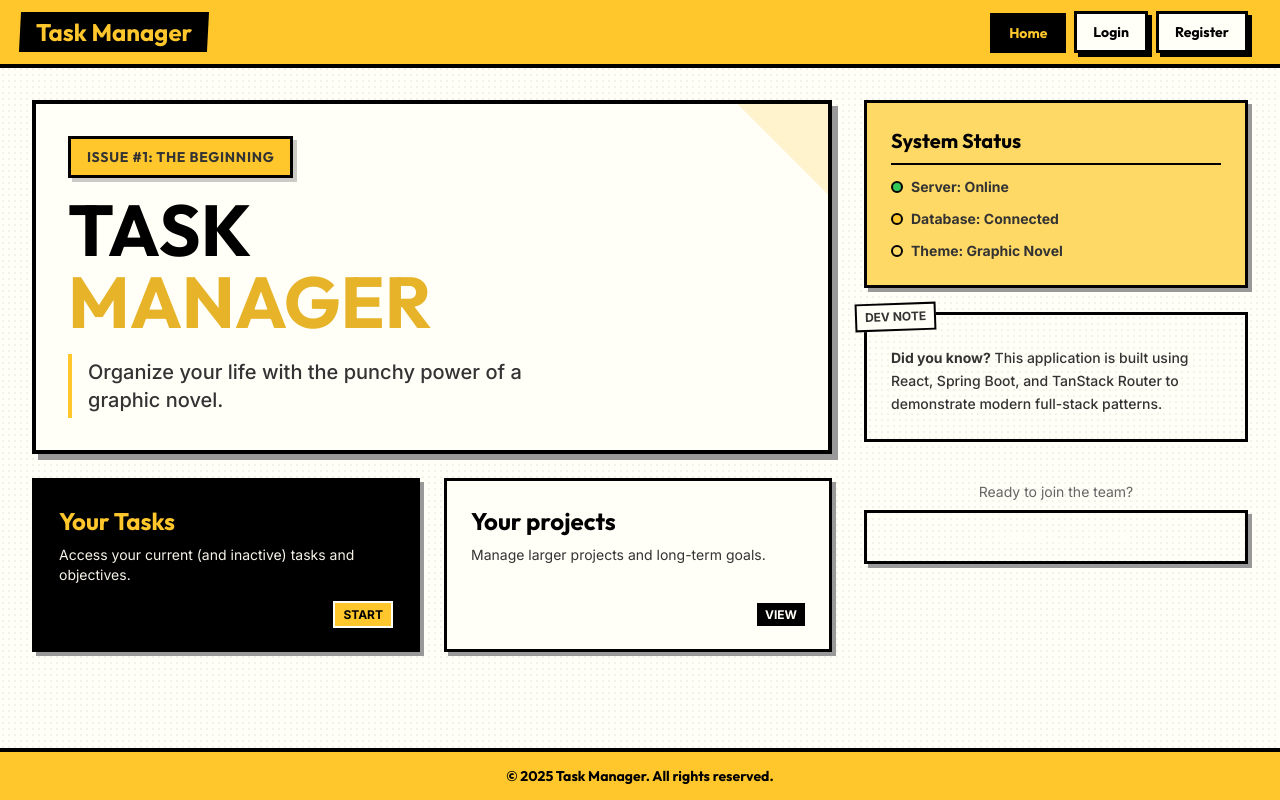
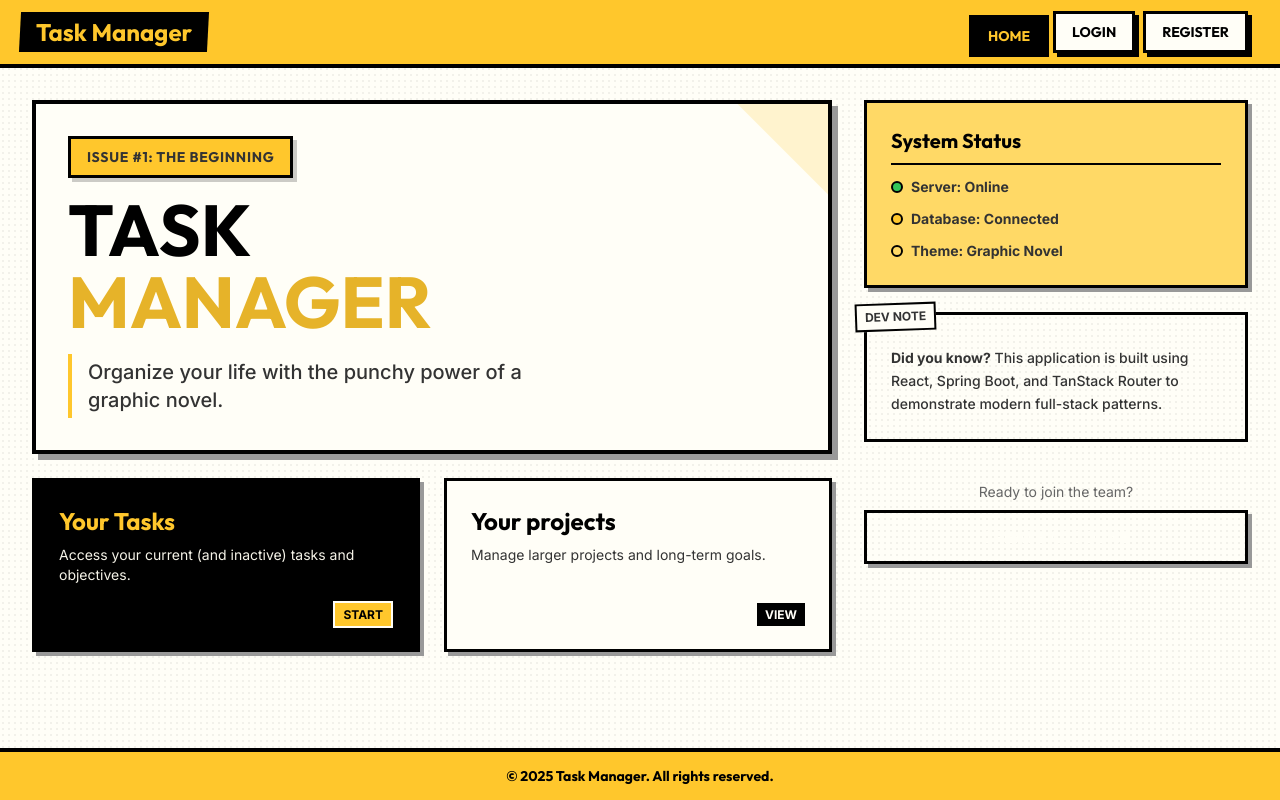
Before and after one commit to gbfrancisco/taskmanager-fullstack, a React (Vite) app in the folder client/: page / in a window 1280 px wide. Built offline with nearby package versions, Linux system fonts and the light colour scheme.

Commit message:
Session FE-14: UI Improvements
- header button visual bug fix
- header button text changes

```diff
--- a/client/src/components/Header.tsx
+++ b/client/src/components/Header.tsx
@@ -43,15 +43,13 @@ export function Header() {
           {/* Navigation - changes based on auth state */}
           <nav className="flex items-center gap-2">
             {/* Home link - hidden on mobile (logo serves same purpose) */}
-            <span className="hidden sm:block">
-              <NavLink to="/" label="Home" />
-            </span>
+            <NavLink to="/" label="HOME" className="hidden sm:block" />
 
             {isAuthenticated ? (
               <>
                 {/* Authenticated navigation */}
-                <NavLink to="/tasks" label="Tasks" />
-                <NavLink to="/projects" label="Projects" />
+                <NavLink to="/tasks" label="TASKS" />
+                <NavLink to="/projects" label="PROJECTS" />
 
                 {/* User info - hidden on mobile */}
                 <span className="hidden sm:block px-3 py-2 text-display text-sm text-ink">
@@ -63,14 +61,14 @@ export function Header() {
                   onClick={handleLogout}
                   className="px-4 py-2 text-display text-sm bg-paper text-ink border-comic shadow-comic-interactive"
                 >
-                  Logout
+                  LOGOUT
                 </button>
               </>
             ) : (
               <>
                 {/* Guest navigation */}
-                <NavLink to="/login" label="Login" />
-                <NavLink to="/register" label="Register" />
+                <NavLink to="/login" label="LOGIN" />
+                <NavLink to="/register" label="REGISTER" />
               </>
             )}
           </nav>
@@ -88,18 +86,18 @@ export function Header() {
  * - Active: Black background with amber text (pressed look)
  * - Inactive: Paper background with hover/active press effect
  */
-function NavLink({ to, label }: { to: string; label: string }) {
+function NavLink({ to, label, className = '' }: { to: string; label: string; className?: string }) {
+  const baseClasses = 'px-4 py-2 text-display text-sm border-comic';
+
   return (
     <Link
       to={to}
       activeOptions={{ exact: to === '/' }}
       activeProps={{
-        className:
-          'px-4 py-2 text-display text-sm bg-ink text-amber-vivid border-comic translate-x-1 translate-y-1'
+        className: `${baseClasses} bg-ink text-amber-vivid translate-x-1 translate-y-1 ${className}`
       }}
       inactiveProps={{
-        className:
-          'px-4 py-2 text-display text-sm bg-paper text-ink border-comic shadow-comic-interactive'
+        className: `${baseClasses} bg-paper text-ink shadow-comic-interactive ${className}`
       }}
     >
       {label}
```
